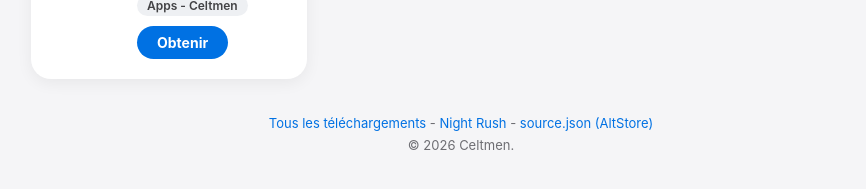
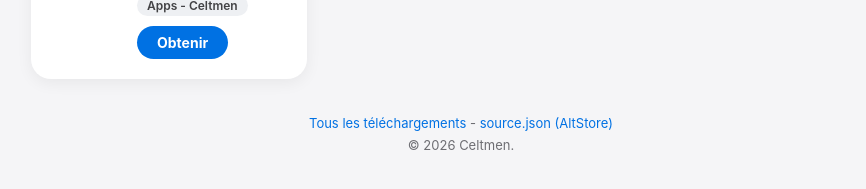
Before and after one commit to celtmen-cpu/CeltmenApps, a plain HTML site: page index.html in a window 1280 px wide. Shown: the part 577-766 px from the top of the page, without its empty margins (179-1045 px from the left). Drawn offline with Linux system fonts and the light colour scheme.

Commit message:
Update index.html

```diff
--- a/index.html
+++ b/index.html
@@ -58,7 +58,7 @@ footer a{color:#0071e3;text-decoration:none}
 <div class="filters" id="filters"><button data-cat="all" class="on">Toutes</button><button data-cat="games">Jeux</button><button data-cat="apps">Apps</button></div>
 </div></header>
 <main><p class="count" id="count"></p><div class="grid" id="apps"></div>
-<footer><p><a href="telechargement.html">Tous les téléchargements</a> - <a href="NightRush/">Night Rush</a> - <a href="source.json">source.json (AltStore)</a></p><p style="margin-top:6px">© 2026 Celtmen.</p></footer>
+<footer><p><a href="telechargement.html">Tous les téléchargements</a> - <a href="source.json">source.json (AltStore)</a></p><p style="margin-top:6px">© 2026 Celtmen.</p></footer>
 </main>
 <script src="apps-data.js"></script>
 <script src="store-home.js"></script>
```
